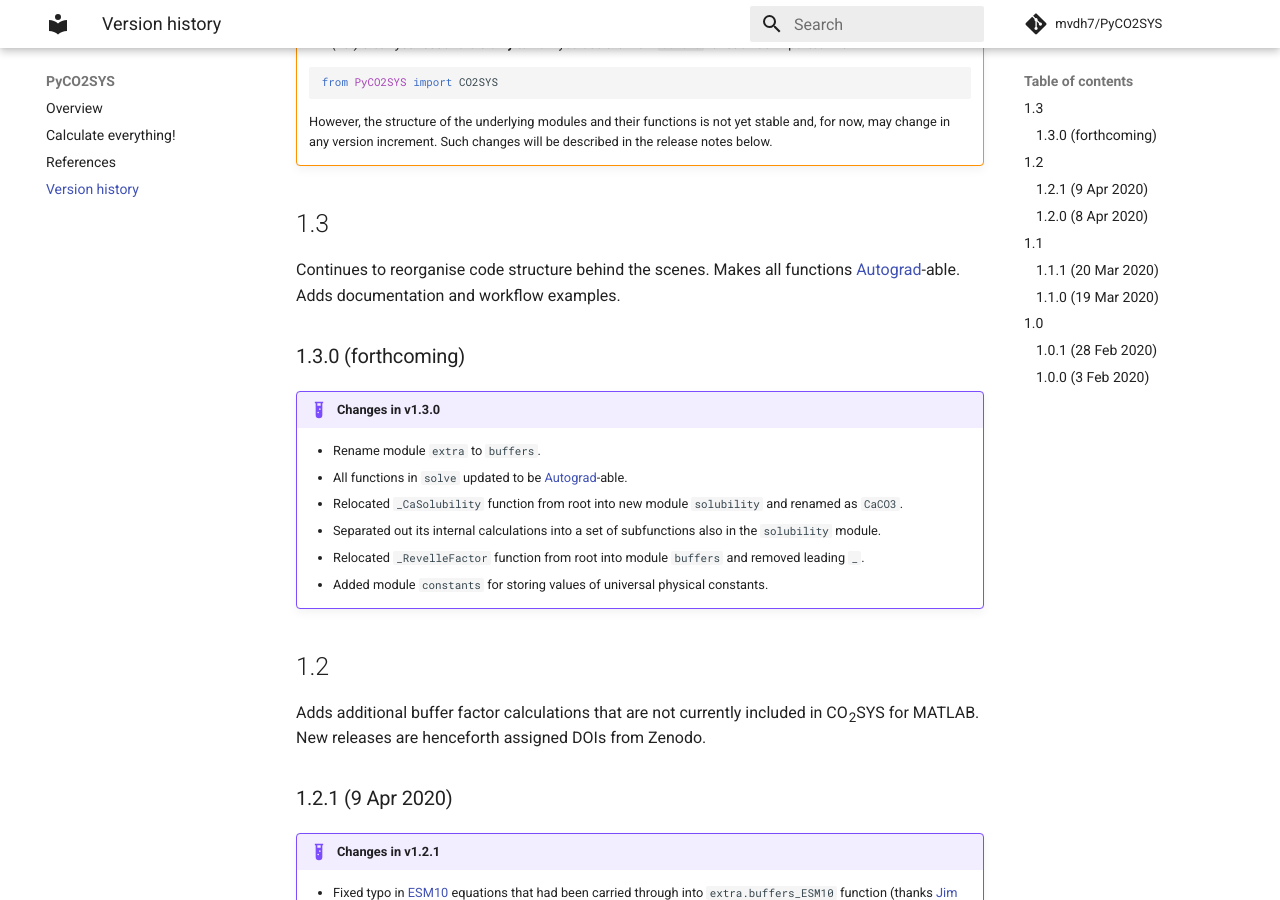
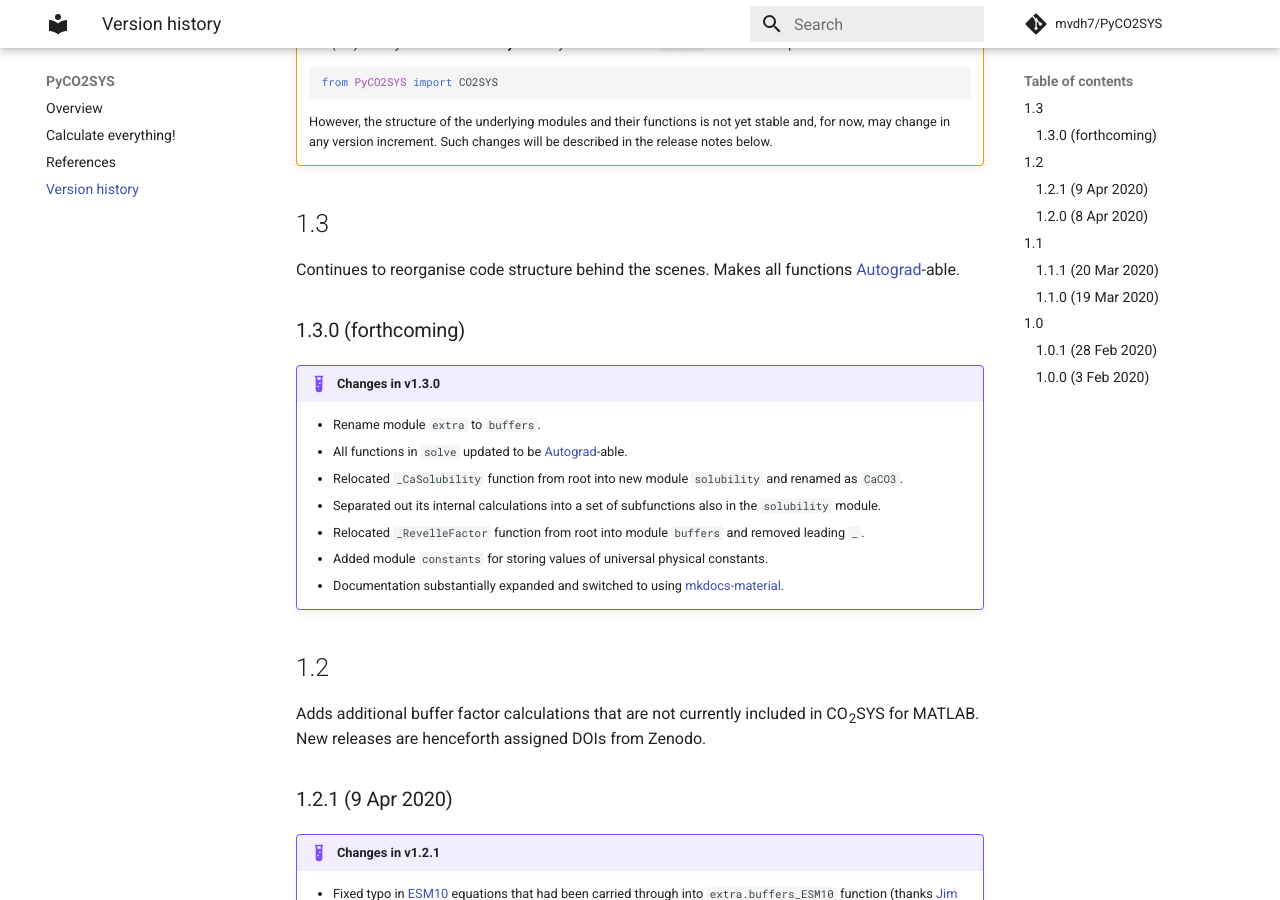
Before and after one commit to mvdh7/PyCO2SYS, an MkDocs documentation site: the page built from docs/versions.md, in a window 1280 px wide and 900 px high, scrolled down 428 px. Built offline with MkDocs 1.6.1 and Material for MkDocs 9.7.7, drawn with Linux system fonts in a browser that asks for light colours; formulas are drawn with MathJax 3; comment, search, counter and statistics services are not loaded.

Commit message:
Note docs update

```diff
--- a/docs/versions.md
+++ b/docs/versions.md
@@ -17,7 +17,7 @@
 
 ## 1.3
 
-Continues to reorganise code structure behind the scenes. Makes all functions [Autograd](https://github.com/HIPS/autograd)-able. Adds documentation and workflow examples.
+Continues to reorganise code structure behind the scenes. Makes all functions [Autograd](https://github.com/HIPS/autograd)-able.
 
 ### 1.3.0 (forthcoming)
 
@@ -28,6 +28,7 @@ Continues to reorganise code structure behind the scenes. Makes all functions [A
       * Separated out its internal calculations into a set of subfunctions also in the `solubility` module.
     * Relocated `_RevelleFactor` function from root into module `buffers` and removed leading `_`.
     * Added module `constants` for storing values of universal physical constants.
+    * Documentation substantially expanded and switched to using [mkdocs-material](https://squidfunk.github.io/mkdocs-material/).
 
 ## 1.2
 
```
